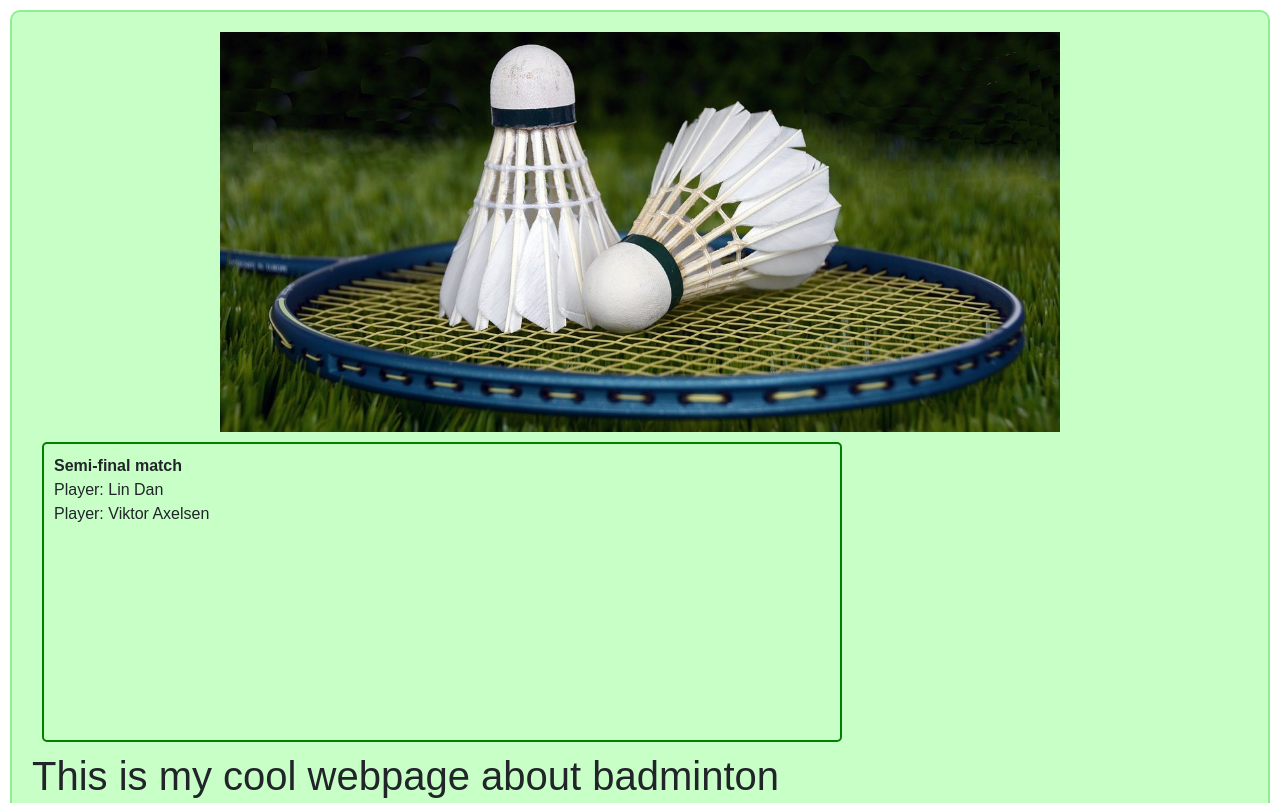
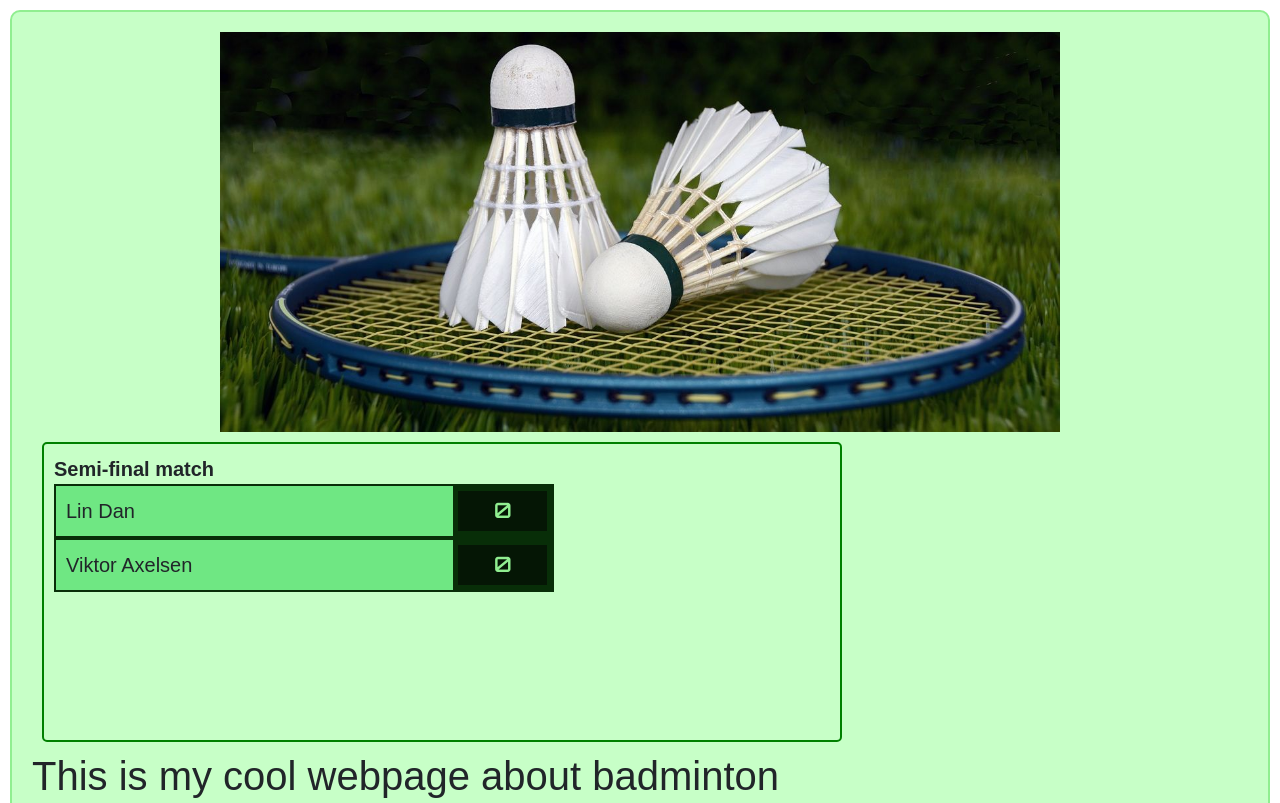
Before and after one commit to gideoncatz/vue-as-cdn-demo, a plain HTML site: page index.html in a window 1280 px wide. Shown: the top 803 px of the page. Drawn offline with nearby package versions, Linux system fonts and the light colour scheme.

Commit message:
Added score and design

```diff
--- a/app.js
+++ b/app.js
@@ -1,11 +1,17 @@
 Vue.component('player', {
     template:
     `
-    <div>
-        <div>Player: {{ name }}</div>
+    <div class="player-container">
+        <div class="player-name">{{ name }}</div>
+        <div class="player-score ">{{ score }}</div>
     </div>
     `,
-    props: ['name']
+    props: ['name'],
+    data() {
+        return {
+            score: 0
+        };
+    }
 });
 
 new Vue({
--- a/index.html
+++ b/index.html
@@ -4,6 +4,7 @@
     <title>My Cool website</title>
     <link rel="stylesheet" href="styles.css">
     <link rel="stylesheet" href="https://stackpath.bootstrapcdn.com/bootstrap/4.4.1/css/bootstrap.min.css" integrity="sha384-Vkoo8x4CGsO3+Hhxv8T/Q5PaXtkKtu6ug5TOeNV6gBiFeWPGFN9MuhOf23Q9Ifjh" crossorigin="anonymous">
+    <link rel='stylesheet' href='https://fonts.googleapis.com/css?family=Orbitron' type='text/css'>
     <script src="https://cdn.jsdelivr.net/npm/vue/dist/vue.js"></script>
 </head>
 <body>
--- a/styles.css
+++ b/styles.css
@@ -10,6 +10,7 @@
     border-radius: 10px;
 
     font-family: Arial, Helvetica, sans-serif;
+    font-size: 20px;
 }
 
 .main-image-container {
@@ -34,3 +35,26 @@
 .match-title {
     font-weight: bold;
 }
+
+.player-container {
+    display: flex;
+    border: 2px solid rgb(8, 46, 8);
+    width: 500px;
+}
+
+.player-name {
+    width: 80%;
+    padding: 10px;
+    background-color: rgb(111, 231, 131);
+}
+
+.player-score {
+    width: 20%;
+    padding: 5px;
+    font-family: 'Orbitron', sans-serif;
+    font-weight: bold;
+    text-align: center;
+    color: lightgreen;
+    background-color: rgb(5, 22, 5);
+    border: 5px solid rgb(8, 46, 8);
+}
```
